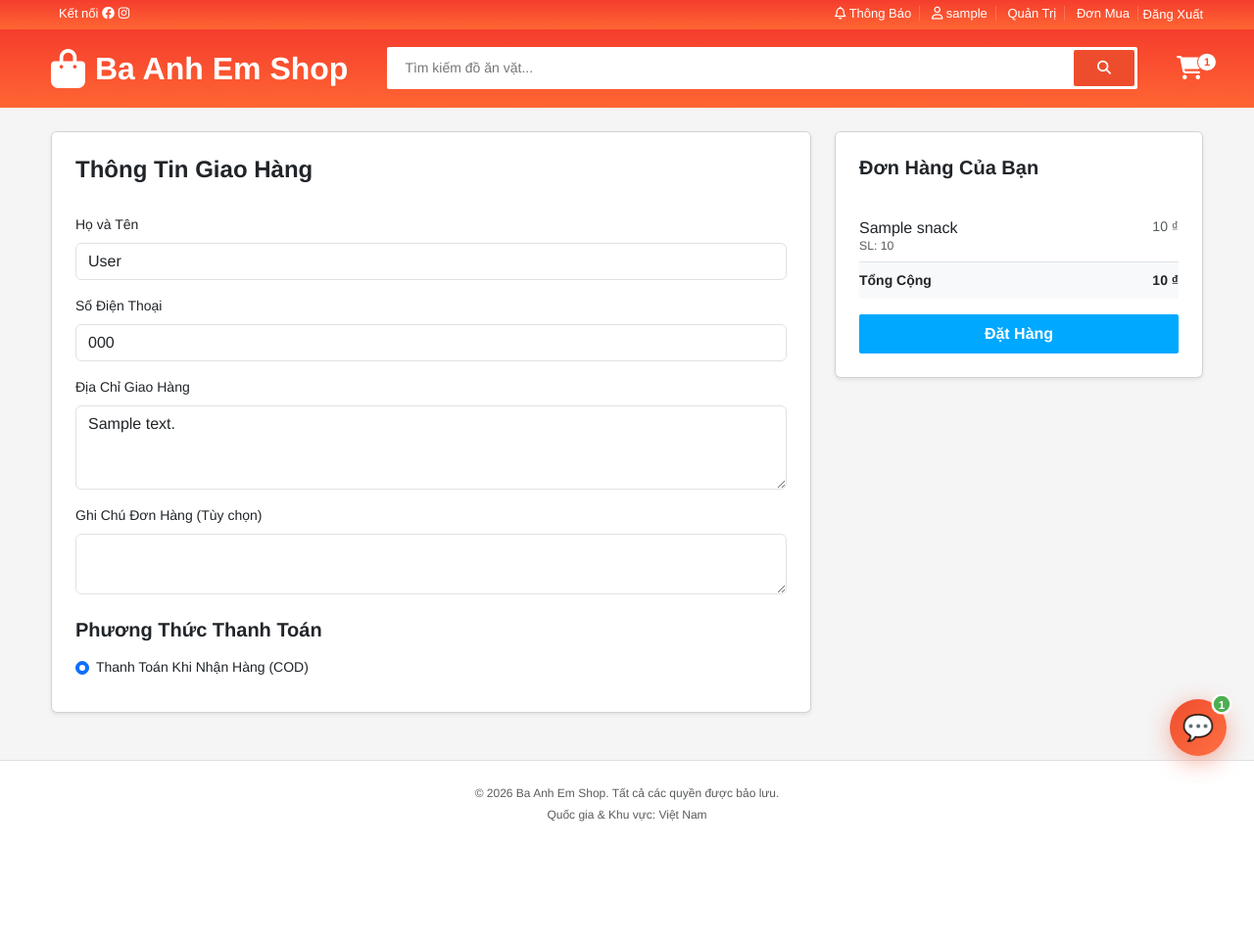
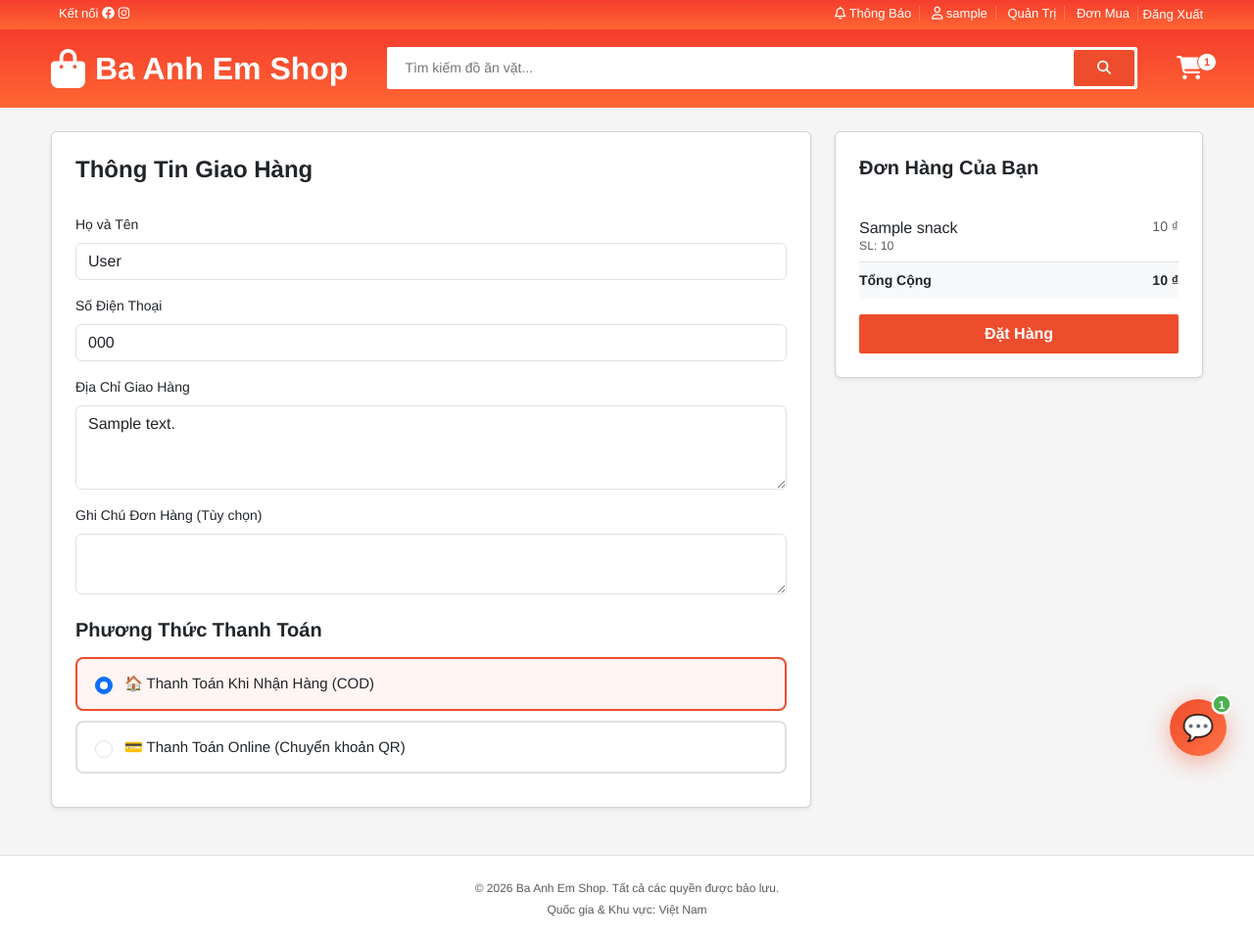
Before and after one commit to HeliaLinneacy/FoodShop3AE, a Django app: page /orders/checkout/ in a window 1280 px wide. Shown: the whole page at 98% size. Before the commit the page ends 839 px from the top, so only its background shows below. Run offline with Django 5.2, Linux system fonts and the light colour scheme; a user stored in the database is signed in; tables that the repository leaves empty hold one stand-in row (values such as "Sample post").

Commit message:
feat: them thanh toan online voi QR code BIDV dong (VietQR API)

```diff
--- a/templates/orders/checkout.html
+++ b/templates/orders/checkout.html
@@ -2,6 +2,65 @@
 {% load humanize custom_filters %}
 
 {% block content %}
+<style>
+    .payment-option {
+        border: 2px solid #e0e0e0;
+        border-radius: 8px;
+        padding: 14px 18px;
+        margin-bottom: 10px;
+        cursor: pointer;
+        transition: border-color 0.2s, background 0.2s;
+        display: flex;
+        align-items: center;
+        gap: 12px;
+    }
+    .payment-option:hover { border-color: #ee4d2d; background: #fff5f3; }
+    .payment-option.selected { border-color: #ee4d2d; background: #fff5f3; }
+    .payment-option input[type="radio"] { accent-color: #ee4d2d; width: 18px; height: 18px; }
+    .payment-option label { cursor: pointer; margin: 0; font-size: 15px; font-weight: 500; flex: 1; }
+
+    /* QR Panel */
+    #qrPanel {
+        display: none;
+        animation: fadeIn 0.3s ease;
+    }
+    #qrPanel.show { display: block; }
+    @keyframes fadeIn {
+        from { opacity: 0; transform: translateY(-8px); }
+        to   { opacity: 1; transform: translateY(0); }
+    }
+    .qr-card {
+        background: white;
+        border: 2px solid #ee4d2d;
+        border-radius: 12px;
+        padding: 20px;
+        text-align: center;
+        margin-top: 12px;
+    }
+    .qr-card img {
+        max-width: 240px;
+        width: 100%;
+        border-radius: 8px;
+        border: 1px solid #eee;
+    }
+    .qr-notice {
+        background: #fff8e1;
+        border: 1px solid #ffe082;
+        border-radius: 8px;
+        padding: 10px 14px;
+        font-size: 13px;
+        color: #795548;
+        margin-top: 12px;
+        text-align: left;
+    }
+    .bank-info {
+        margin-top: 14px;
+        font-size: 14px;
+        line-height: 1.8;
+    }
+    .bank-info strong { color: #ee4d2d; font-size: 18px; }
+</style>
+
 <div class="row">
     <div class="col-md-8">
         <div class="card shadow-sm mb-4">
@@ -29,12 +88,56 @@
                     </div>
 
                     <h5 class="fw-bold mt-4 mb-3">Phương Thức Thanh Toán</h5>
-                    <div class="form-check mb-2">
-                        <input class="form-check-input" type="radio" name="paymentMethod" id="paymentCOD" value="COD" checked>
-                        <label class="form-check-label" for="paymentCOD">
-                            Thanh Toán Khi Nhận Hàng (COD)
+
+                    <!-- COD -->
+                    <div class="payment-option selected" id="optionCOD" onclick="selectPayment('COD')">
+                        <input class="form-check-input" type="radio" name="paymentMethod"
+                               id="paymentCOD" value="COD" checked>
+                        <label for="paymentCOD">
+                            🏠 Thanh Toán Khi Nhận Hàng (COD)
                         </label>
                     </div>
+
+                    <!-- Online -->
+                    <div class="payment-option" id="optionOnline" onclick="selectPayment('online')">
+                        <input class="form-check-input" type="radio" name="paymentMethod"
+                               id="paymentOnline" value="online">
+                        <label for="paymentOnline">
+                            💳 Thanh Toán Online (Chuyển khoản QR)
+                        </label>
+                    </div>
+
+                    <!-- QR Code Panel (hiện khi chọn Online) -->
+                    <div id="qrPanel">
+                        <div class="qr-card">
+                            <div class="d-flex justify-content-center align-items-center gap-3 mb-3">
+                                <img src="https://upload.wikimedia.org/wikipedia/commons/thumb/4/4c/BIDV_logo.svg/120px-BIDV_logo.svg.png"
+                                     alt="BIDV" style="height:32px; object-fit:contain;">
+                                <img src="https://vietqr.io/img/logo.png" alt="VietQR"
+                                     style="height:28px; object-fit:contain;" onerror="this.style.display='none'">
+                            </div>
+
+                            <!-- QR động theo số tiền đơn hàng -->
+                            <img id="qrImage"
+                                 src="https://img.vietqr.io/image/BIDV-3902618378-compact2.png?amount={{ cart.totalAmount }}&addInfo=Thanh%20toan%20don%20hang%20Ba%20Anh%20Em%20Shop&accountName=BUI%20THE%20VINH"
+                                 alt="Mã QR chuyển khoản"
+                                 onerror="this.src='https://api.qrserver.com/v1/create-qr-code/?size=240x240&data=BIDV-3902618378'">
+
+                            <div class="bank-info">
+                                <div>Ngân hàng: <b>BIDV</b></div>
+                                <div>Chủ tài khoản: <b>BUI THE VINH</b></div>
+                                <div>Số tài khoản: <b>3902618378</b></div>
+                                <div>Số tiền: <strong>{{ cart.totalAmount|dot_thousands }} ₫</strong></div>
+                            </div>
+
+                            <div class="qr-notice mt-3">
+                                <i class="fa-solid fa-circle-info me-1"></i>
+                                <b>Nội dung chuyển khoản:</b> Thanh toan don hang [Tên của bạn]<br>
+                                Sau khi chuyển khoản thành công, nhấn <b>"Đặt Hàng"</b> để hoàn tất.
+                            </div>
+                        </div>
+                    </div>
+
                 </form>
             </div>
         </div>
@@ -61,9 +164,31 @@
                         <strong class="text-orange">{{ cart.totalAmount|dot_thousands }} ₫</strong>
                     </li>
                 </ul>
-                <button type="submit" form="checkoutForm" class="btn w-100 py-2 fw-bold text-white" style="background-color: #00a8ff; border: none; border-radius: 2px;">Đặt Hàng</button>
+                <button type="submit" form="checkoutForm"
+                        class="btn w-100 py-2 fw-bold text-white"
+                        style="background-color: #ee4d2d; border: none; border-radius: 2px;">
+                    Đặt Hàng
+                </button>
             </div>
         </div>
     </div>
 </div>
+
+<script>
+function selectPayment(method) {
+    // Reset options
+    document.getElementById('optionCOD').classList.remove('selected');
+    document.getElementById('optionOnline').classList.remove('selected');
+    document.getElementById('qrPanel').classList.remove('show');
+
+    if (method === 'COD') {
+        document.getElementById('paymentCOD').checked = true;
+        document.getElementById('optionCOD').classList.add('selected');
+    } else {
+        document.getElementById('paymentOnline').checked = true;
+        document.getElementById('optionOnline').classList.add('selected');
+        document.getElementById('qrPanel').classList.add('show');
+    }
+}
+</script>
 {% endblock %}
```
